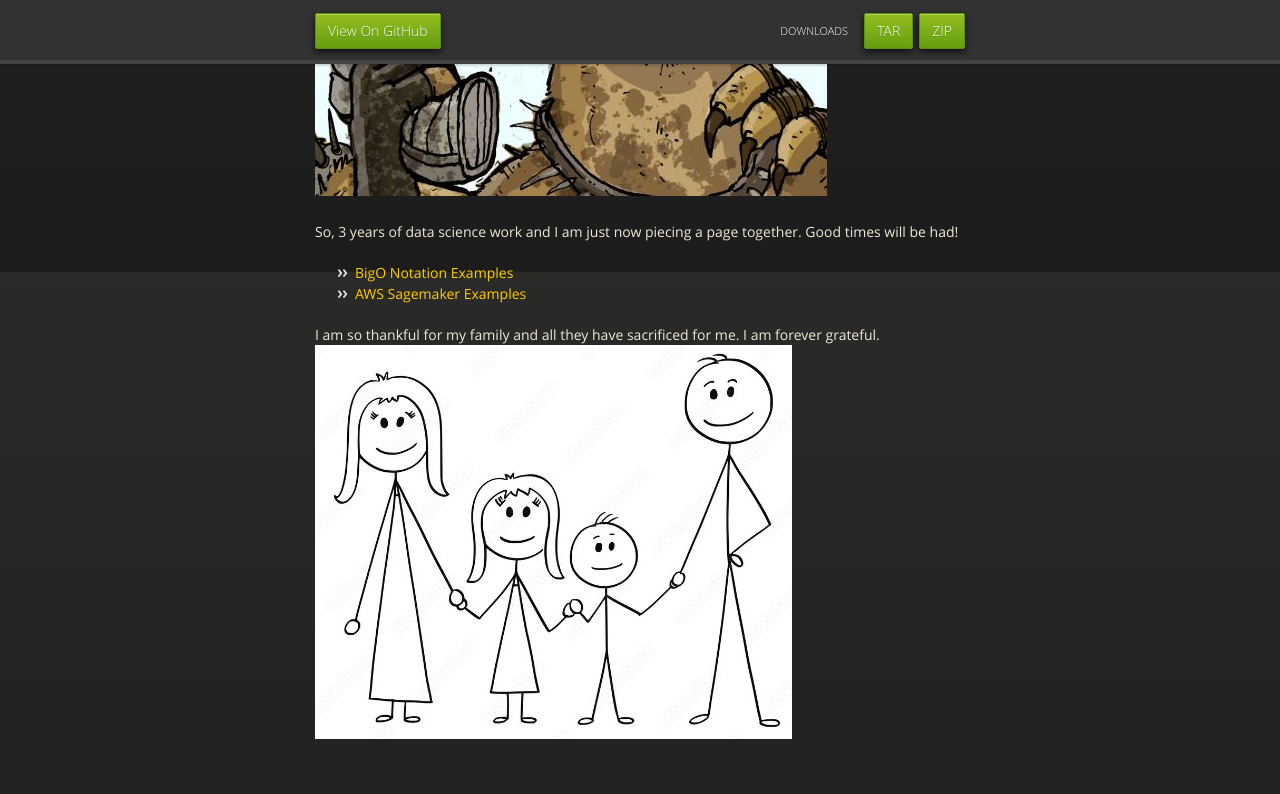
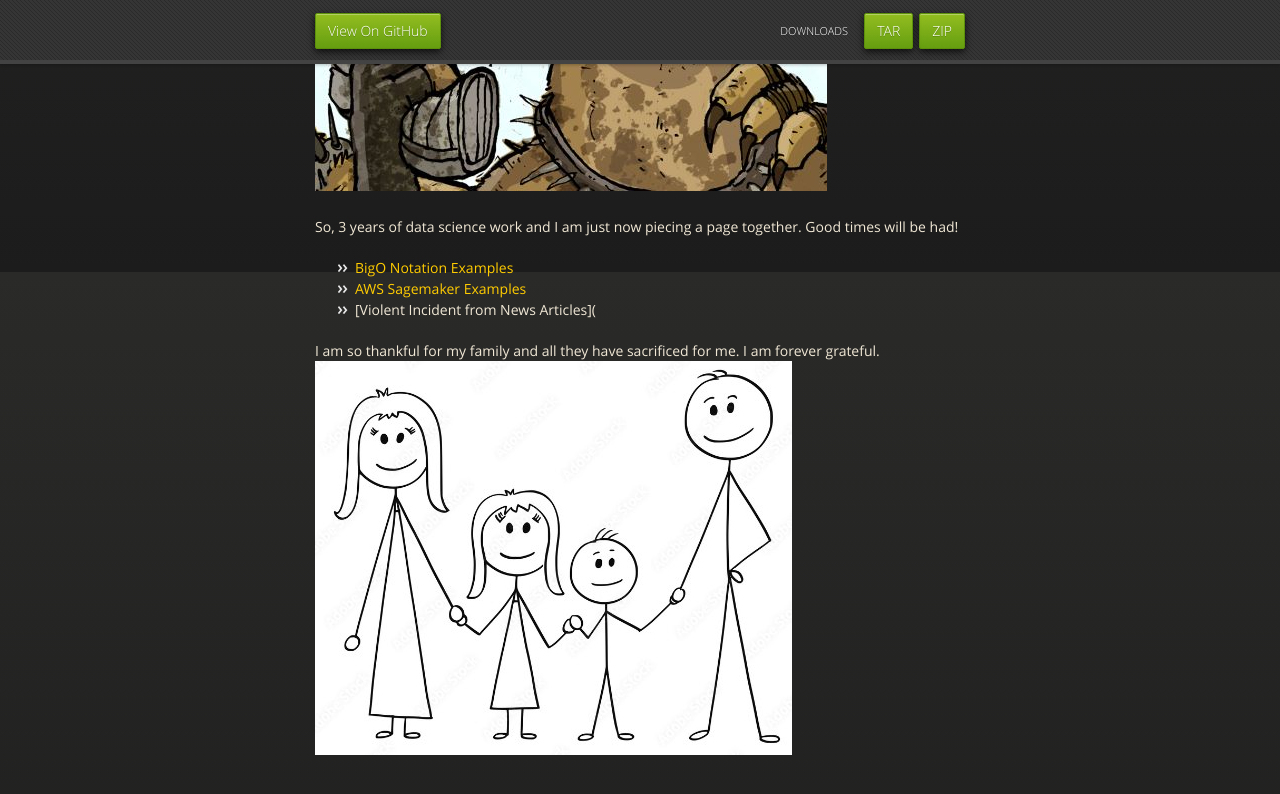
Before and after one commit to WorstCase26/WorstCase26.github.io, a Jekyll site: the page built from index.md, in a window 1280 px wide and 900 px high, scrolled down 628 px. Shown: the top 794 px of the window. Built offline with Jekyll 4.4.1, drawn with Linux system fonts in a browser that asks for light colours; our own code applies the rules of GitHub Pages for plain Markdown files.

Commit message:
Update index.md

```diff
--- a/index.md
+++ b/index.md
@@ -1,4 +1,4 @@
-My Alter Ego is a Splenetic Mongoose!
+## My Alter Ego is a Splenetic Mongoose!
 
 
 
@@ -11,6 +11,7 @@
 So, 3 years of data science work and I am just now piecing a page together. Good times will be had!
 - [BigO Notation Examples](https://github.com/WorstCase26/CTCI-BigO-Examples-Python)
 - [AWS Sagemaker Examples](https://github.com/WorstCase26/amazon-sagemaker-examples)
+- [Violent Incident from News Articles](
 
 I am so thankful for my family and all they have sacrificed for me. I am forever grateful.
 [![Family](pics/family.jpg)](https://www.youtube.com/watch?v=LfxY1sg5_rw)
```
